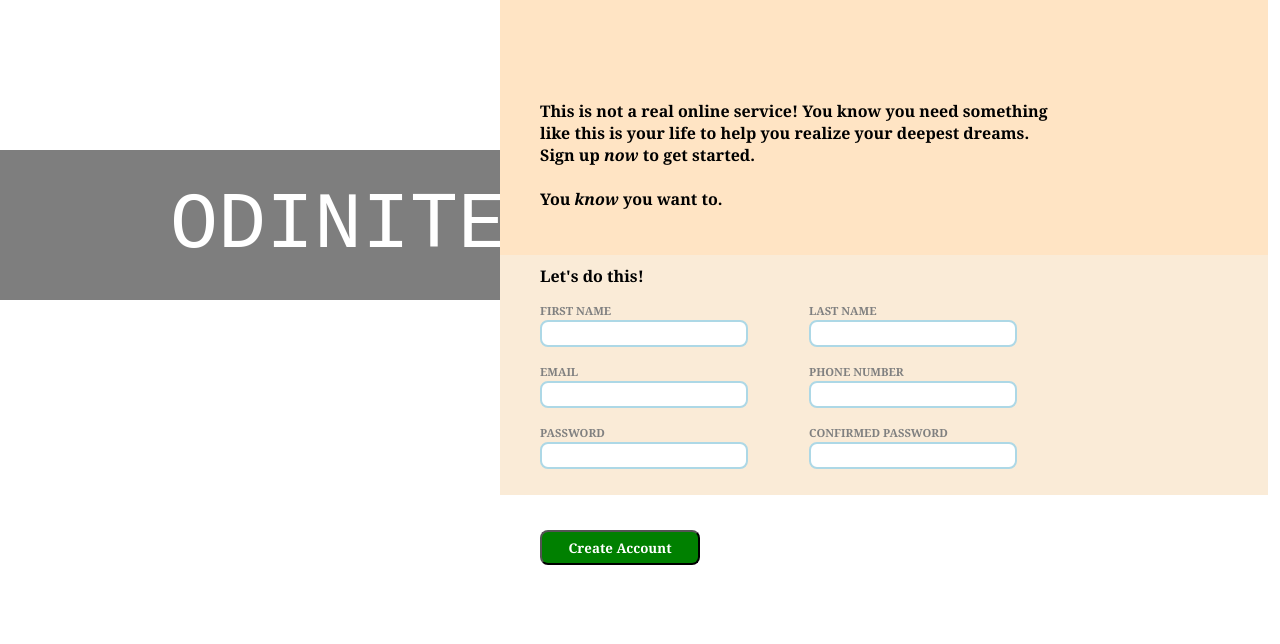
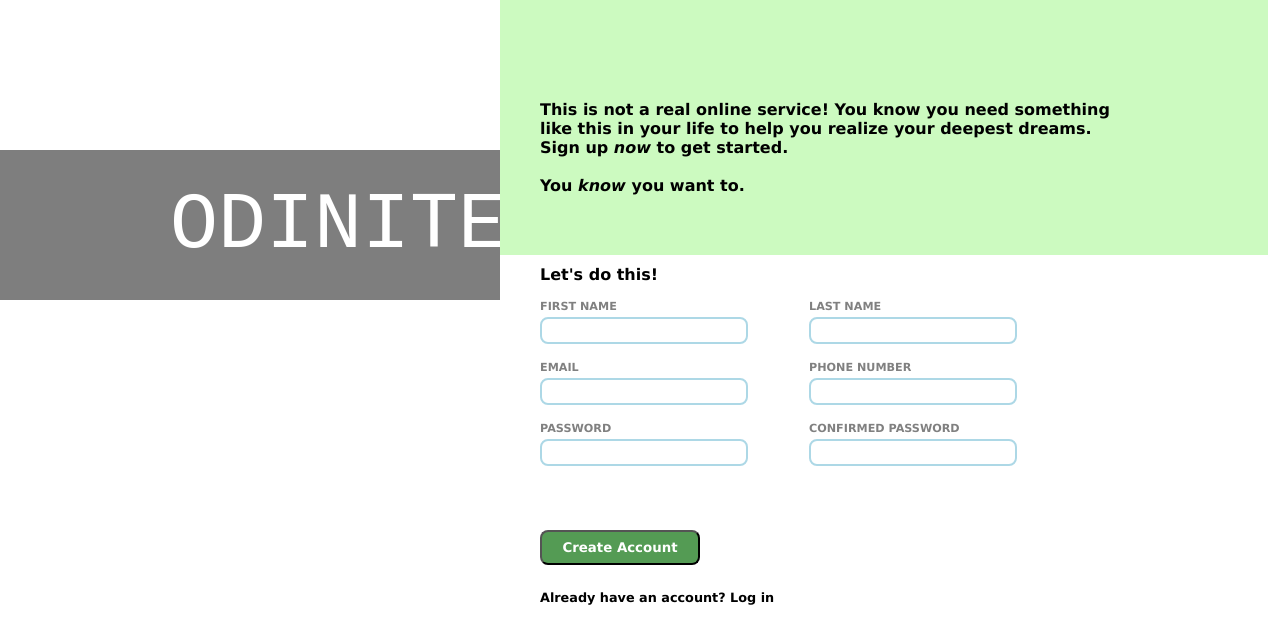
Before and after one commit to Youssra-AJ/Sign-Up-Form, a plain HTML site: page index.html in a window 1280 px wide. Drawn offline with Linux system fonts and the light colour scheme; a web font is replaced by a local one.

Commit message:
tweaked some styling elements

```diff
--- a/index.html
+++ b/index.html
@@ -16,7 +16,7 @@
     </div>
     <div class="container">
         <p class="text1">This is not a real online service! You know you need something<br>
-            like this is your life to help you realize your deepest dreams.<br>
+            like this in your life to help you realize your deepest dreams.<br>
             Sign up <em>now</em> to get started.<br>
             <br>
             You <em>know</em> you want to.<br>
@@ -42,5 +42,6 @@
         </form>
     </div>
     <button>Create Account</button>
+    <p class="log-in">Already have an account? Log in</p>
 </body>
 </html>
--- a/style.css
+++ b/style.css
@@ -6,7 +6,7 @@ body {
 }
 
 .background {
-    height: 850px;
+    height: 780px;
     width: 500px;
     background-image: url(/home/youssra/Downloads/eugene-golovesov-unsplash.jpg);
     position: absolute;
@@ -58,11 +58,11 @@ body {
     margin-left: 500px;
     margin-top: 0px;
     margin-right: 0px;
-    background-color: bisque;
+    background-color: rgb(204, 250, 192);
 }
 
 .text1 {
-    font-family: Georgia, 'Times New Roman', Times, serif;
+    font-family: Verdana, Geneva, Tahoma, sans-serif;
     font-size: 1rem;
     font-weight: 600;
     margin-left: 40px;
@@ -72,7 +72,7 @@ body {
 #form-container {
     width: 768px;
     height: 240px;
-    background-color: antiquewhite;
+    background-color: white;
     position: absolute;
     margin-left: 500px;
     margin-top: 255px;
@@ -80,7 +80,7 @@ body {
 }
 
 .text2 {
-    font-family: Georgia, 'Times New Roman', Times, serif;
+    font-family: Verdana, Geneva, Tahoma, sans-serif;
     font-size: 1rem;
     font-weight: 600;
     margin-left: 40px;
@@ -88,7 +88,7 @@ body {
 }
 
 label {
-    font-family: Georgia, 'Times New Roman', Times, serif;
+    font-family: Verdana, Geneva, Tahoma, sans-serif;
     font-size: 0.7rem;
     font-weight: 600;
     color: gray;
@@ -120,9 +120,18 @@ button {
     margin-top: 530px;
     width: 160px;
     height: 35px;
-    background-color: green;
+    background-color: rgb(84, 155, 84);
     color: white;
-    font-family: Georgia, 'Times New Roman', Times, serif;
+    font-family: Verdana, Geneva, Tahoma, sans-serif;
     font-weight: 900;
     border-radius: 8px;
 }
+
+.log-in {
+    position: absolute;
+    margin-left: 540px;
+    margin-top: 590px;
+    font-family: Verdana, Geneva, Tahoma, sans-serif;
+    font-size: 0.8rem;
+    font-weight: 600;
+}
```
